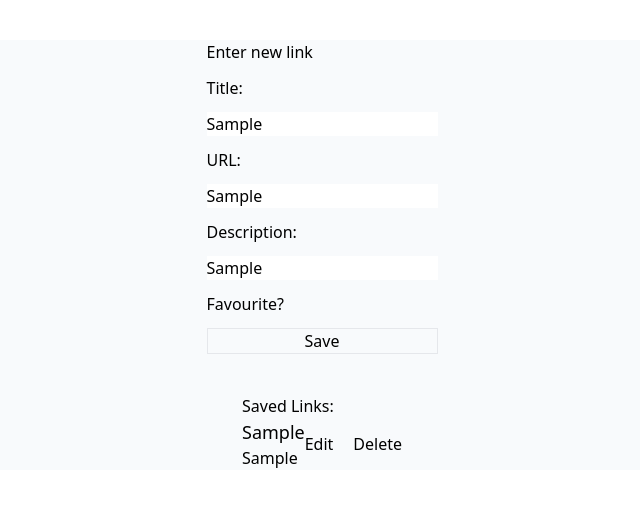
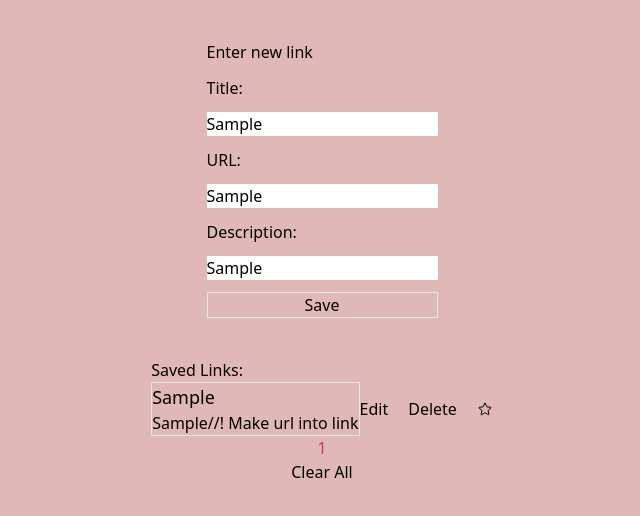
Before and after one commit to wodnjsd/Bookmark-app, a React (Vite) app: page / in a window 1280 px wide. Both pictures are taken after typing "Sample", "Sample", "Sample" into the empty fields and a click on the button "Save". Shown: the top 516 px of the page, without its empty margins (318-958 px from the left). Built offline with nearby package versions, Linux system fonts and the light colour scheme.

Commit message:
pagination

```diff
--- a/package.json
+++ b/package.json
@@ -9,9 +9,13 @@
     "preview": "vite preview"
   },
   "dependencies": {
+    "@heroicons/react": "^2.0.16",
+    "@types/uuid": "^9.0.0",
     "framer-motion": "^9.0.4",
     "react": "^18.2.0",
-    "react-dom": "^18.2.0"
+    "react-dom": "^18.2.0",
+    "react-icons": "^4.7.1",
+    "uuid": "^9.0.0"
   },
   "devDependencies": {
     "@types/node": "^18.14.0",
--- a/src/App.tsx
+++ b/src/App.tsx
@@ -5,7 +5,7 @@ import Home from "./components/Home"
 function App() {
 
   return (
-    <div className="bg-slate-50">
+    <div className="app">
      <Home />
     </div>
   )
--- a/src/components/Form.tsx
+++ b/src/components/Form.tsx
@@ -2,7 +2,8 @@ import React, { FormEvent, useState, useEffect } from 'react'
 import { BookmarkType } from '../types/bookmark'
 import SavedLinks from './SavedLinks'
 import { useLocalStorage } from '../hooks/useLocalStorage'
-
+import { v4 as uuidv4 } from 'uuid';
+import Pagination from './Pagination';
 
 const Forms = () => {
 
@@ -11,6 +12,14 @@ const Forms = () => {
   const [description, setDescription] = useState("")
   const [fave, setFave] = useState(false)
   const [bookmarks, setBookmarks] = useLocalStorage<BookmarkType[]>("saved", [])
+
+  const [currentPage, setCurrentPage] = useState(1)
+  const [linksPerPage] = useState(3)
+  const indexOfLastLink = currentPage * linksPerPage;
+  const indexOfFirstLink = indexOfLastLink - linksPerPage;
+  const currentLinks = bookmarks.slice(indexOfFirstLink,
+    indexOfLastLink);
+  const nPages = Math.ceil(bookmarks.length / linksPerPage)
 
   const handleSubmit = (e: FormEvent): void => {
     // no refreshing
@@ -23,15 +32,27 @@ const Forms = () => {
     // window.localStorage.setItem("saved", JSON.stringify(bookmarks))
   }
 
+  //! lots of false positives..
+  function isUrl(url: string): boolean {
+    try {
+      new URL(url)
+      return true
+    } catch (err) {
+      return false
+    }
+  }
+
+  //! create nice alerts/ messages
   function addLink() {
     const newBookmark = { title, url, description, fave }
+    // if (isUrl(url) === false) {
+    //   return alert("not valid url")
+    // }
     if (bookmarks.find(link => link.title === title)) {
       return alert("title already present")
-      //! create nice alert/ message
     }
     if (bookmarks.find(link => link.url === url)) {
       return alert("url already present")
-      //! create nice alert/ message
     }
     setBookmarks([...bookmarks, newBookmark])
   }
@@ -42,11 +63,19 @@ const Forms = () => {
   //   return (JSON.parse(listJSON))
   // }
 
-  const removeLink = (linkToDelete:string):void => {
+  const removeLink = (linkToDelete: string): void => {
     setBookmarks(bookmarks.filter((link) => {
       return link.title !== linkToDelete
     }))
   }
+
+
+
+  const removeAll = (): void => {
+    setBookmarks([])
+  }
+
+  const paginate = (pgNumber: number) => setCurrentPage(pgNumber)
 
   return (
     <>
@@ -59,19 +88,26 @@ const Forms = () => {
           <input required type="text" value={url} placeholder="URL" onChange={(e) => setUrl(e.target.value)}></input>
           <label>Description:</label>
           <input type="text" value={description} placeholder="description" onChange={(e) => setDescription(e.target.value)} />
-          <label>Favourite?</label>
+          {/* <label>Favourite?</label> */}
           <button type="submit" className="border">Save</button>
         </form>
-        <div>
-          <div className="mt-10">Saved Links:</div>
-          {bookmarks.map((item: BookmarkType) => (
+        <div className="mt-10 mx-10">
+          <div >Saved Links:</div>
+          {currentLinks.map((item: BookmarkType) => (
             <SavedLinks
               key={item.title}
               title={item.title}
               url={item.url}
-              removeLink={removeLink}/>
+              removeLink={removeLink}
+            />
+
           ))}
         </div>
+        <Pagination linksPerPage={linksPerPage} totalLinks={bookmarks.length} paginate={paginate}/>
+        <button onClick={removeAll}>
+          Clear All
+        </button>
+
 
       </div>
     </>
--- /dev/null
+++ b/src/components/Pagination.tsx
@@ -0,0 +1,32 @@
+import React from 'react'
+
+type Props = {
+  linksPerPage: number;
+  totalLinks: number;
+  paginate(pgNumber: number): void
+}
+
+const Pagination = ({ linksPerPage, totalLinks, paginate }: Props) => {
+  const pageNumbers = []
+  for (let i = 1; i <= Math.ceil(totalLinks / linksPerPage); i++) {
+    pageNumbers.push(i)
+  }
+
+  return (
+    <nav>
+      <ul>
+
+        {pageNumbers.map(pgNumber => (
+          <li key={pgNumber}>
+            <a onClick={() => paginate(pgNumber)} href="#" className="text-pink-600">
+              {pgNumber}
+            </a>
+          </li>
+
+        ))}
+      </ul>
+    </nav>
+  )
+}
+
+export default Pagination
--- a/src/components/SavedLinks.tsx
+++ b/src/components/SavedLinks.tsx
@@ -1,15 +1,23 @@
+import { StarIcon} from '@heroicons/react/24/outline'
+import { HiOutlineStar} from "react-icons/hi2";
 
 type Props = {
   title: string;
   url?: string;
   description?: string;
-  removeLink(linkToDelete: string): void
+  removeLink(linkToDelete: string): void;
+  // isFave(linkFave: string): void
 }
 
 function editLink() {
 
 }
 
+  // function isFave(title: string): void {
+  //   const [fave, setFave] = useState(false)
+  //   const linkFave = (bookmarks.filter(link => link.title === title
+  //   ))
+  // }
 
 const SavedLinks = ({ title, url, removeLink }: Props) => {
 
@@ -17,18 +25,22 @@ const SavedLinks = ({ title, url, removeLink }: Props) => {
     <>
       <div className="flex justify-between">
         <div>
-          <div>
+          <div className="border">
             <h3 className="text-lg">
               {title}
             </h3>
-            <p>
+            <a href={url} target="blank" className=" hover:text-gray-700">
               {url}
-            </p>
+              </a>
+
+            //! Make url into link
           </div>
         </div>
         <div className="flex gap-5">
           <button>Edit</button>
           <button onClick={() => { removeLink(title) }}>Delete</button>
+          <button><HiOutlineStar />
+            </button>
         </div>
       </div>
     </>
--- a/src/index.css
+++ b/src/index.css
@@ -2,14 +2,15 @@
 @tailwind components;
 @tailwind utilities;
 
-/*
+
 html,
 body,
 #root,
 .app {
   height: 100%;
   width: 100%;
-} */
+  background: #e1b8b8;
+}
 
 /* :root {
   font-family: Inter, system-ui, Avenir, Helvetica, Arial, sans-serif;
--- a/src/types/bookmark.ts
+++ b/src/types/bookmark.ts
@@ -1,4 +1,5 @@
 export interface BookmarkType {
+  id?: string;
   title: string;
   url: string;
   description?: string;
```
Also changed, not shown: 1 other file (tests, documents, lock files or other folders).
